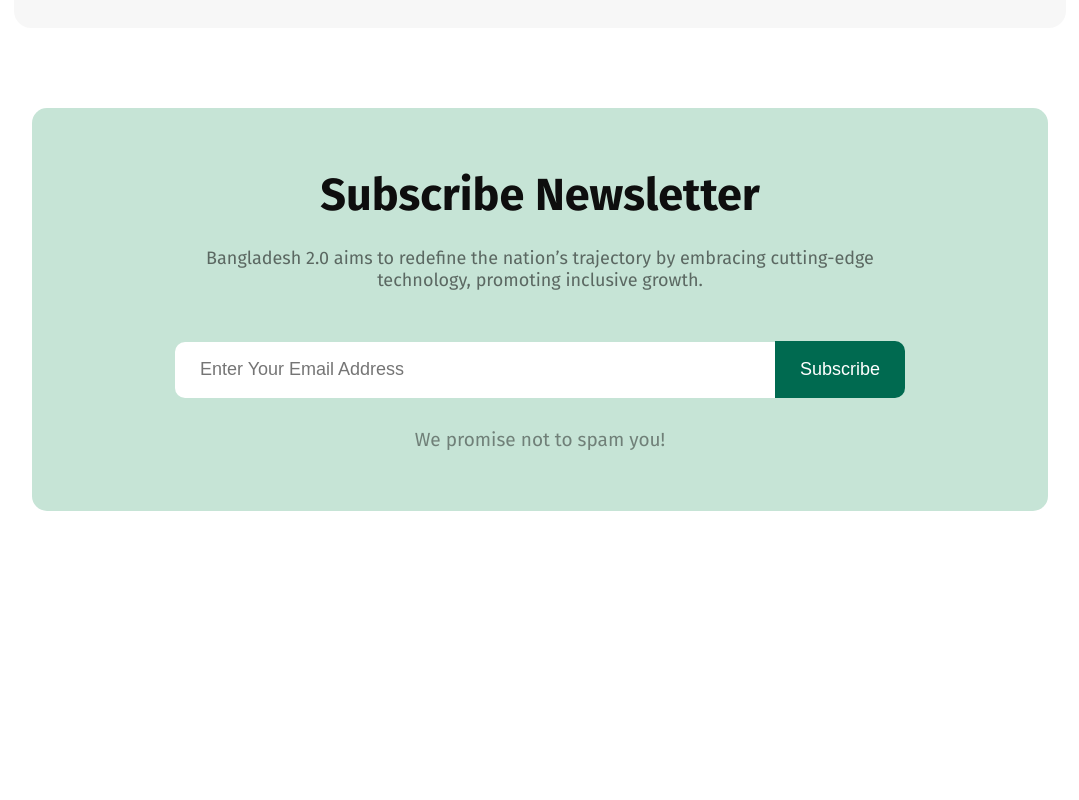
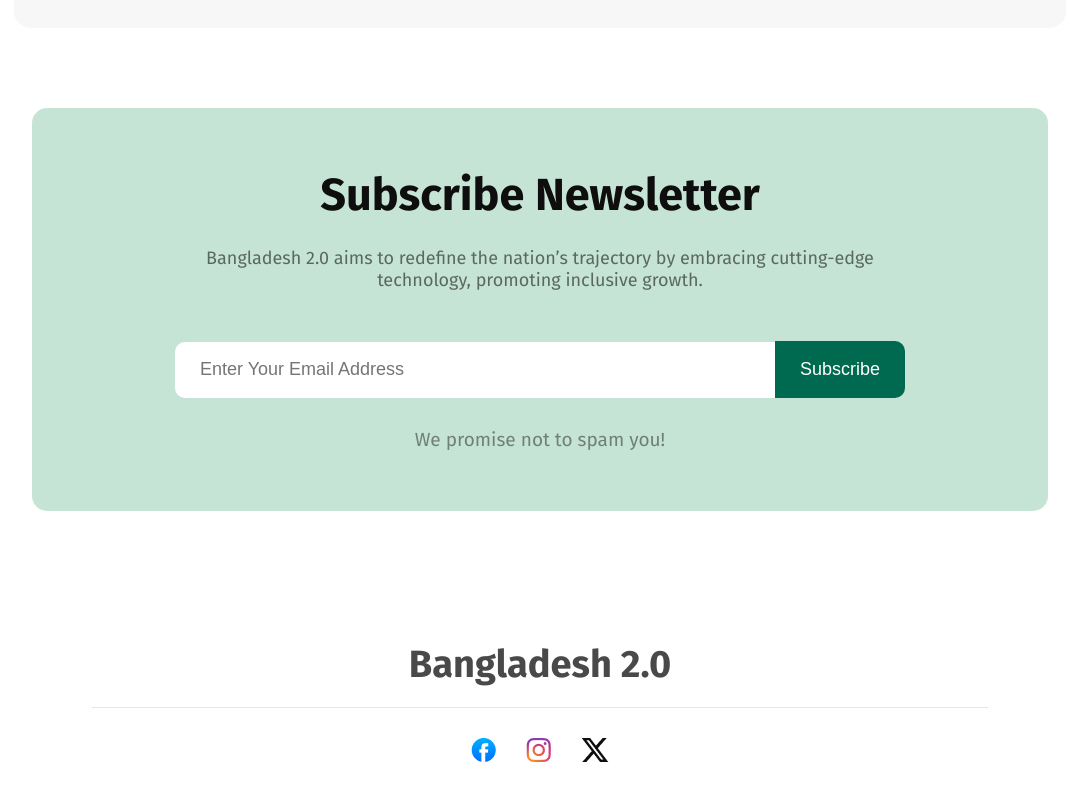
Before and after one commit to web-hasib/assignment-1, a plain HTML site: page index.html in a window 1280 px wide. Shown: the part 3704-4504 px from the top of the page, without its empty margins (100-1179 px from the left). Before the commit the page ends 4265 px from the top, so only its background shows below. Drawn offline with Linux system fonts and the light colour scheme.

Commit message:
primary footer added

```diff
--- a/index.html
+++ b/index.html
@@ -114,6 +114,16 @@
             <p class="spam">We promise not to spam you!</p>
         </section>
     </main>
-    <footer></footer>
+    <footer>
+        <div id="primary-footer">
+            <h1 class="footer-title">Bangladesh 2.0</h1>
+            <hr>
+            <div class="footer-container">
+                <a href=""><img src="assets/facebook.png" alt=""></a>
+                <a href=""><img src="assets/instagram.png" alt=""></a>
+                <a href=""><img src="assets/x.png" alt=""></a>
+            </div>
+        </div>
+    </footer>
 </body>
 </html>
--- a/style.css
+++ b/style.css
@@ -339,3 +339,29 @@
 }
 
 /* newsletter section closed  */
+/* Footer section  */
+#primary-footer{
+    width: 70%;
+    text-align: center;
+    margin: 0 auto;
+}
+.footer-title{
+    font-size: 38px;
+    color: rgba(14, 14, 14, 0.758);
+    padding-bottom: 20px;
+    padding-top: 80px;
+}
+hr{
+ background-color: rgba(14, 14, 14, 0.1);
+ height: 1px;
+ border: none;
+ margin-bottom: 30px;
+
+}
+.footer-container{
+    display: flex;
+    gap: 30px;
+    justify-content: center;
+    margin-bottom: 60px;
+}
+/* footer section closed  */
```
